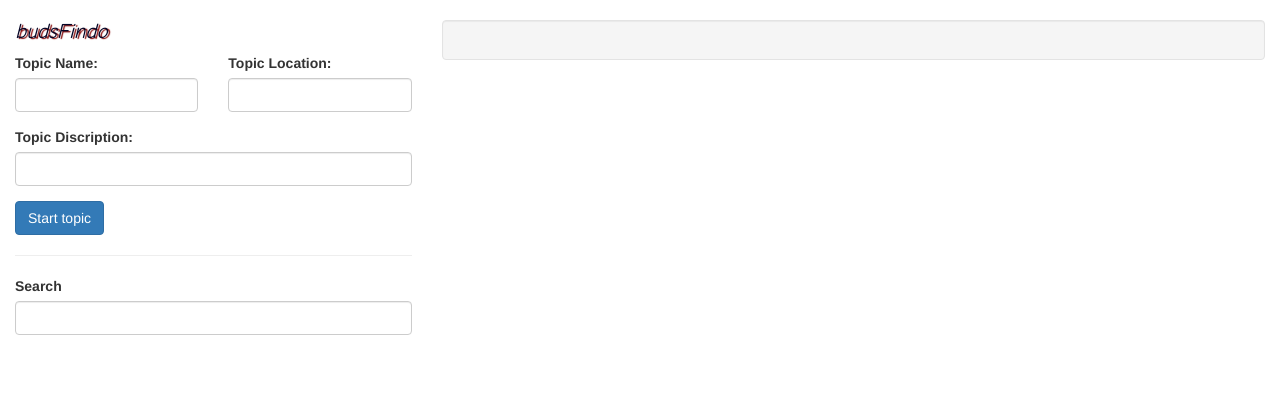
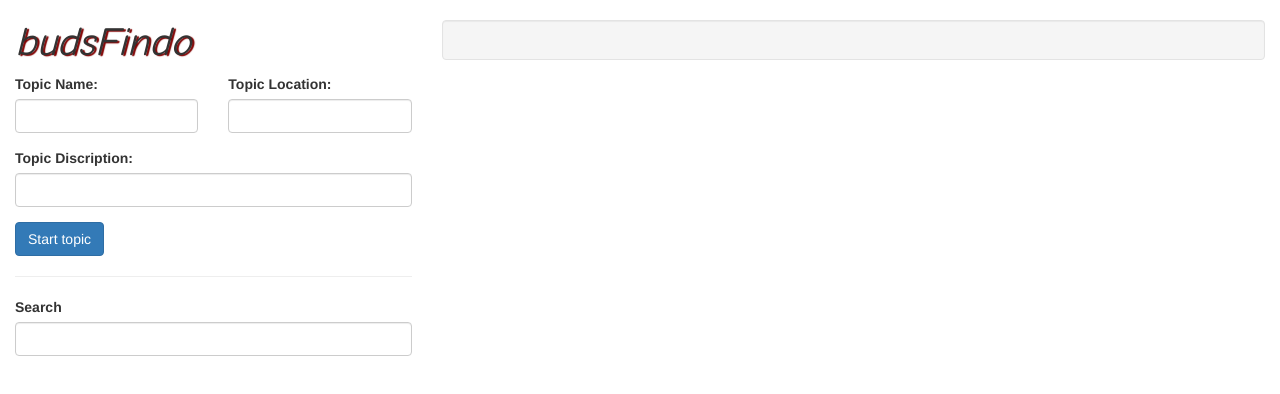
Before and after one commit to yvadher/budsFindo, a website: page public/index.html in a window 1280 px wide. Drawn offline with nearby package versions, Linux system fonts and the light colour scheme; some packages are replaced by stand-ins of ours; no server answers.

Commit message:
changed style font

```diff
--- a/public/css/style.css
+++ b/public/css/style.css
@@ -23,11 +23,10 @@ h1, h2, h3, h4, h5, h6, p, input {
 
 .titleName {
   background-color: #FFFFFF;
-  color: #050526;
   font-family: 'comic sans ms';
   font-style: italic;
   font-weight: normal;
-  font-size: 21px;
+  font-size: 40px;
   font-variant: normal;
   cursor: text;
   text-shadow: 2px 1px 1px #800000;
```
